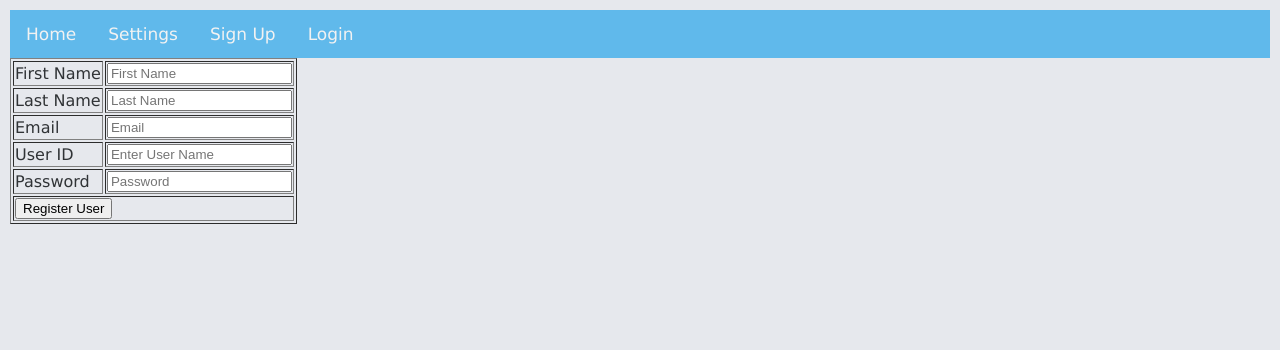
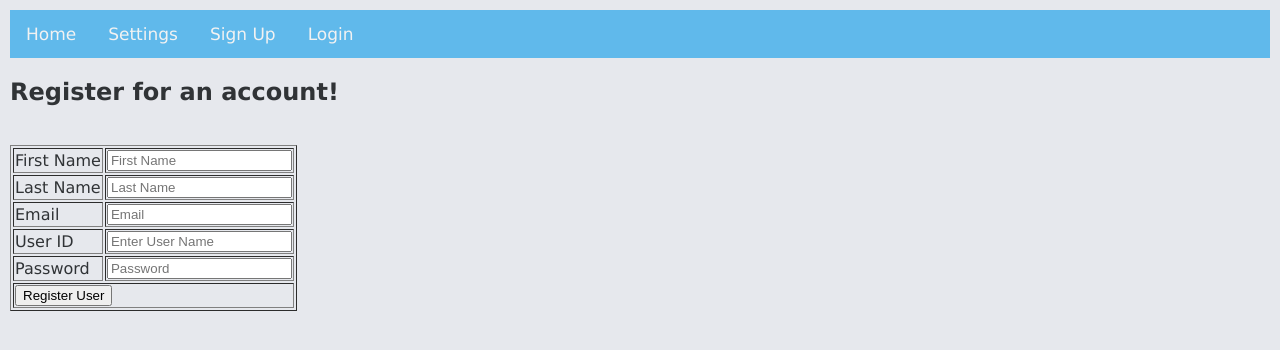
Before and after one commit to aaroncampf/Water-you-doing, a React (Vite) app in the folder frontend/: page /register in a window 1280 px wide. Shown: the top 350 px of the page. Built offline with nearby package versions, Linux system fonts and the light colour scheme.

Commit message:
Added title to reg user

```diff
--- a/frontend/src/components/RegisterUser/RegisterUser.jsx
+++ b/frontend/src/components/RegisterUser/RegisterUser.jsx
@@ -47,6 +47,8 @@ function RegisterUser({ events }) {
 
   return (
     <form className="RegisterUser">
+      <h2>Register for an account!</h2>
+      <br />
       <div className="RegisterUserDiv">
         <table border="1">
           <tbody>
```
